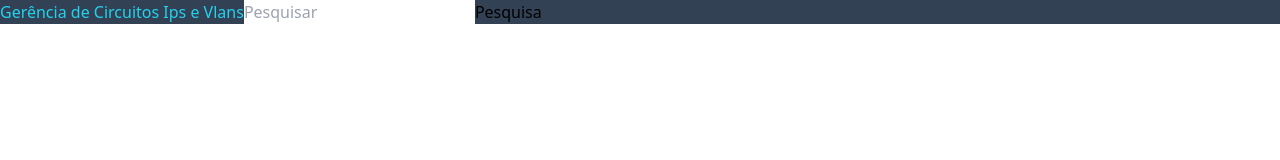
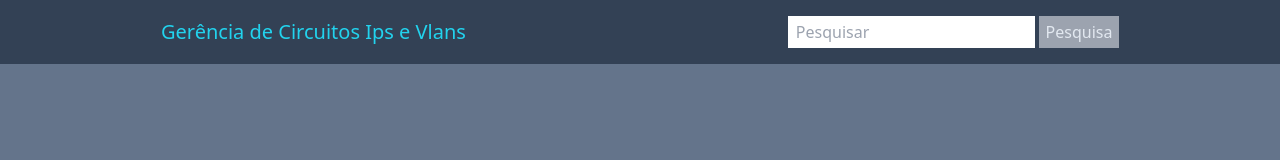
Before and after one commit to ceduardo358/cadastro-telecom, a website: page src/index.html in a window 1280 px wide. Drawn offline with Linux system fonts and the light colour scheme; files that its build step writes are made by us from their sources.

Commit message:
Atualizando layout

```diff
--- a/src/index.html
+++ b/src/index.html
@@ -7,14 +7,18 @@
     <link href="output.css" rel="stylesheet">
     <title>GERÊNCIA DE CIRCUITOS</title>
 </head>
-<body>
-  <div class="flex bg-slate-700">
-    <h1 class="text-cyan-400">Gerência de Circuitos Ips e Vlans</h1>
- <input type="text" placeholder="Pesquisar">
- <button type="button">Pesquisa</button>
-
+<body class="bg-slate-500">
+  <div class="flex bg-slate-700 h-16 justify-around items-center">
+    <h1 class="text-cyan-400 text-xl">Gerência de Circuitos Ips e Vlans</h1>
+    <div>
+       <input class="h-8 p-2" type="text" placeholder="Pesquisar">
+       <button class="bg-gray-400 text-slate-200 h-8 w-20 p-1" type="button">Pesquisa</button>
+    </div>
   </div>
-
+  <div class=" flex bg-slate-500">
+    <div class="bg-slate-800 w-1/4 h-auto"></div>
+    <div class="bg-slate-400 w-3/5 h-auto" ></div>
+  </div>
 
 
 
```
Also changed, not shown: src/output.css.
